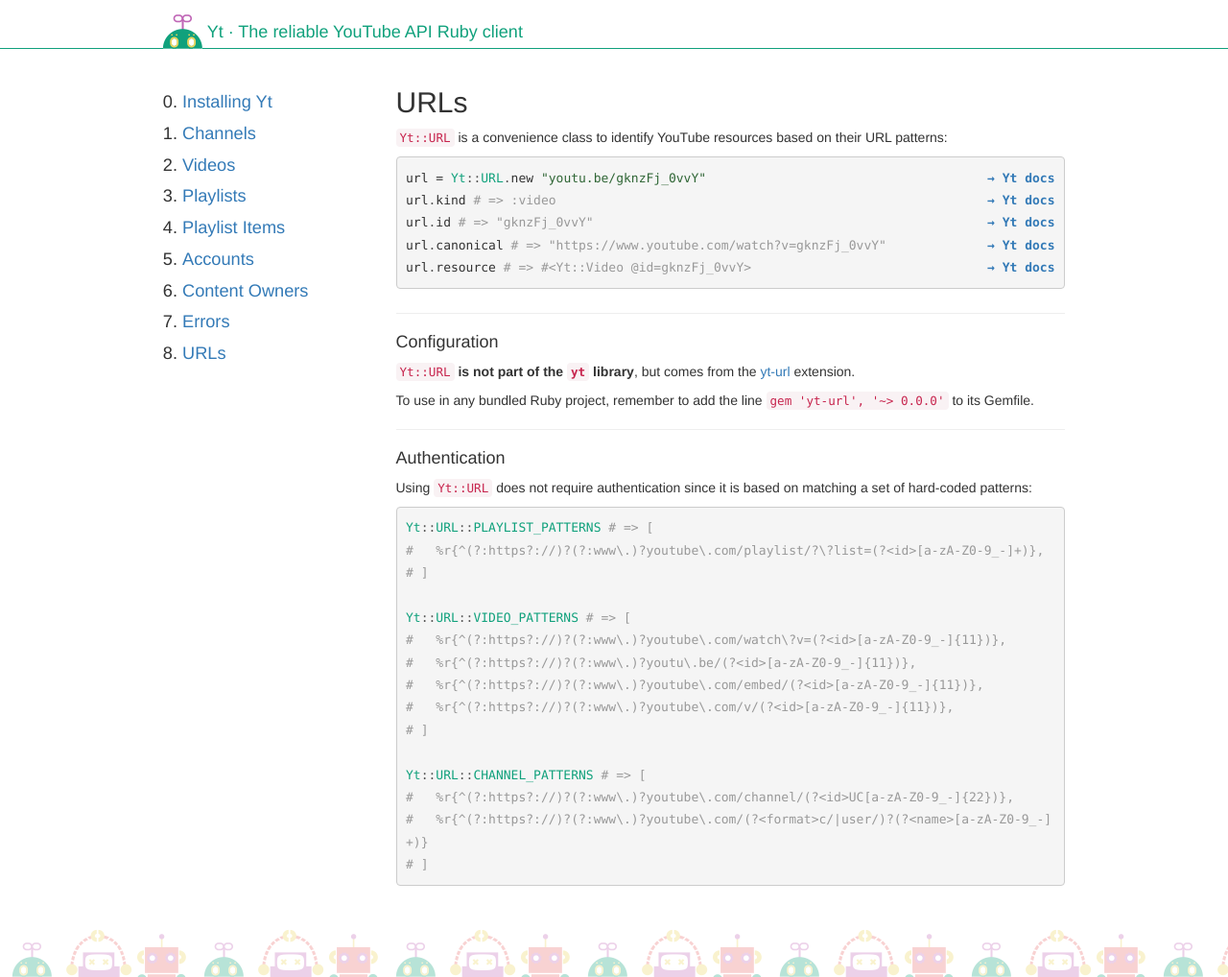
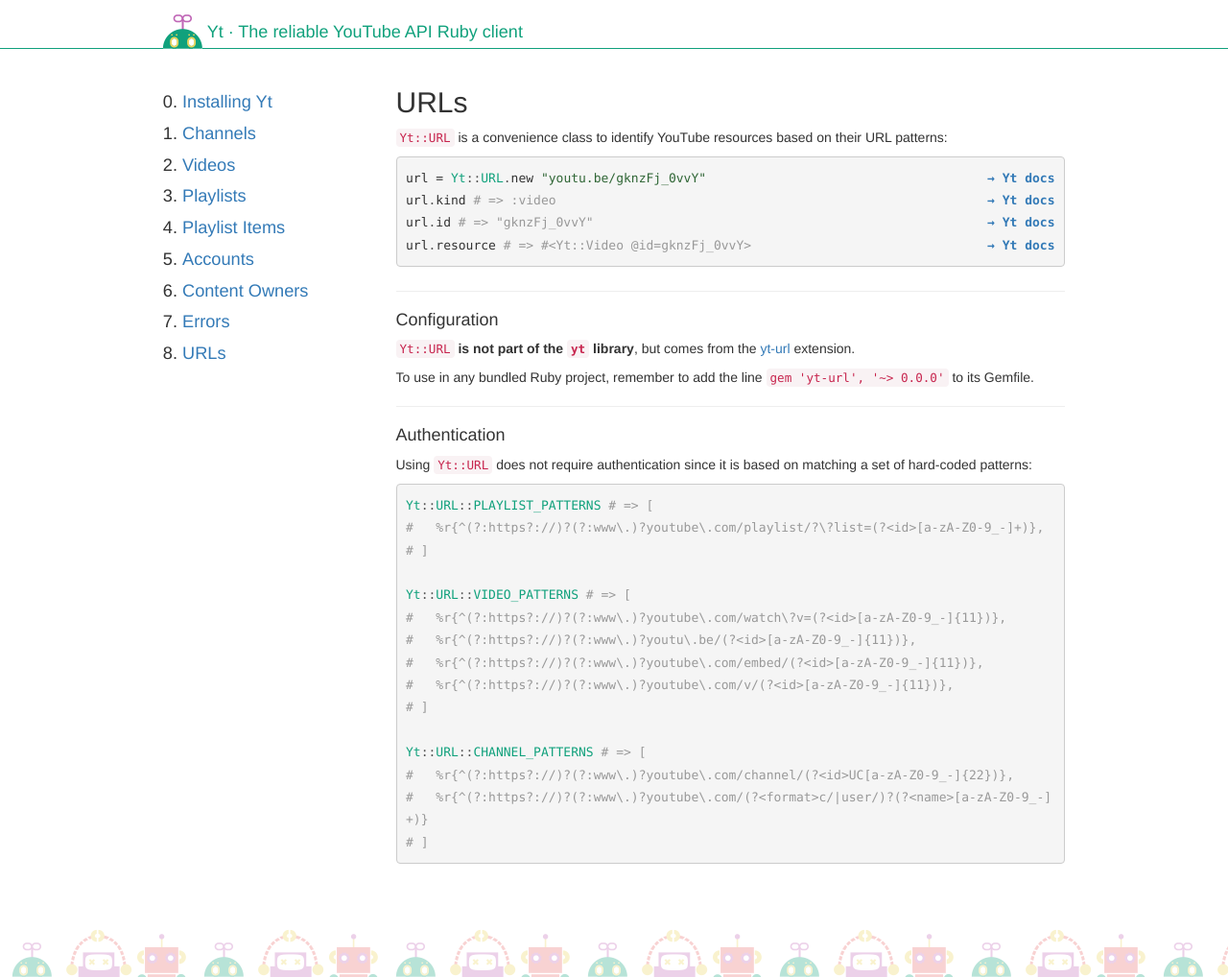
Before and after one commit to nullscreen/yt-core, a Jekyll site: the page built from docs/urls.html, in a window 1280 px wide and 1018 px high. Shown: the whole window at 96% size. Built offline with Jekyll 4.4.1, drawn with Linux system fonts in a browser that asks for light colours; nearby versions of some CDN libraries; some web fonts are replaced.

Commit message:
Remove doc for Yt::URL#canonical
Was removed from yt-url in favor of canonical_url

```diff
--- a/docs/urls.html
+++ b/docs/urls.html
@@ -12,7 +12,6 @@
 {% include doc.html library="yt-url" instance="URL#initialize" %}{% include example.html object='url = <span class="no">Yt</span><span class="o">::</span><span class="no">URL</span>' method='new' params=' <span class="s1">"youtu.be/gknzFj_0vvY"</span>' %}
 {% include doc.html library="yt-url" instance="URL#kind" %}{% include example.html object='url' method='kind' result=':video' %}
 {% include doc.html library="yt-url" instance="URL#id" %}{% include example.html object='url' method='id' result='"gknzFj_0vvY"' %}
-{% include doc.html library="yt-url" instance="URL#canonical" %}{% include example.html object='url' method='canonical' result='"https://www.youtube.com/watch?v=gknzFj_0vvY"' %}
 {% include doc.html library="yt-url" instance="URL#resource" %}{% include example.html object='url' method='resource' result='#&lt;Yt::Video @id=gknzFj_0vvY&gt;' %}</pre>
   </div></dd>
 </dl>
```
